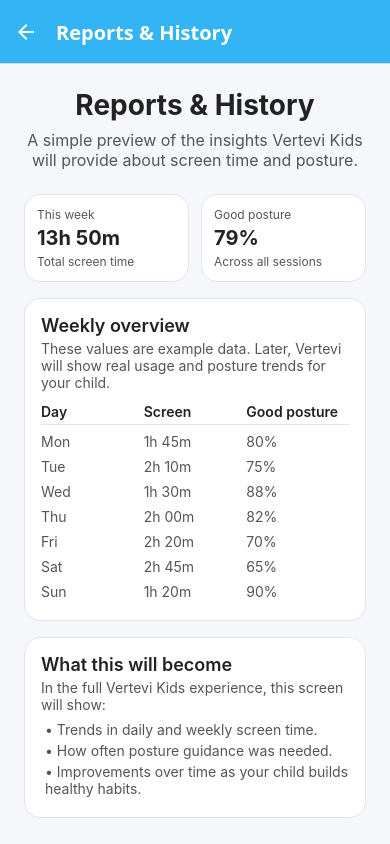
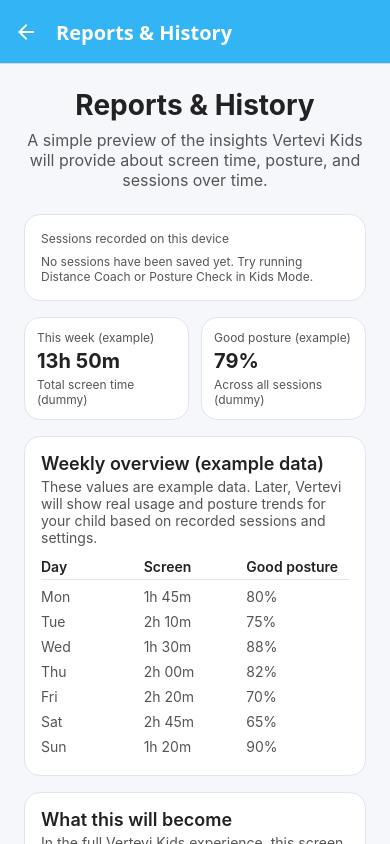
Before and after one commit to Stromma78/vertevi-kids, a React Native app: screen /Reports in a window 390 px wide. Built offline with nearby package versions, Linux system fonts and the light colour scheme.

Commit message:
Show real session counts in Reports alongside example data

```diff
--- a/screens/ReportsScreen.tsx
+++ b/screens/ReportsScreen.tsx
@@ -1,5 +1,7 @@
+import { useEffect, useState } from 'react';
 import { ScrollView, View, Text, StyleSheet } from 'react-native';
 import { colors } from '../theme/colors';
+import { getAllSessions, SessionSummary } from '../data/sessionStore';
 
 type WeeklyDataRow = {
   day: string;
@@ -26,14 +28,33 @@
 }
 
 export default function ReportsScreen() {
-  // Calculate total weekly screen time
+  const [sessions, setSessions] = useState<SessionSummary[]>([]);
+  const [sessionsLoading, setSessionsLoading] = useState(true);
+
+  // Load saved session summaries
+  useEffect(() => {
+    const loadSessions = async () => {
+      try {
+        const all = await getAllSessions();
+        setSessions(all);
+      } catch (error) {
+        console.warn('Failed to load sessions in Reports:', error);
+      } finally {
+        setSessionsLoading(false);
+      }
+    };
+
+    loadSessions();
+  }, []);
+
+  // Calculate total weekly screen time (dummy data for now)
   const totalScreenMinutes = dummyWeeklyData.reduce(
     (sum, row) => sum + row.screenMinutes,
     0
   );
   const totalScreenTimeLabel = formatMinutes(totalScreenMinutes);
 
-  // Calculate average "good posture" percentage
+  // Calculate average "good posture" percentage (from dummy weekly data)
   const avgGoodPosture =
     Math.round(
       dummyWeeklyData.reduce(
@@ -42,35 +63,65 @@
       ) / dummyWeeklyData.length
     );
 
+  // Basic real session stats from sessionStore data
+  const totalSessions = sessions.length;
+  const distanceCount = sessions.filter((s) => s.type === 'distance').length;
+  const postureCount = sessions.filter((s) => s.type === 'posture').length;
+
   return (
     <ScrollView contentContainerStyle={styles.container}>
       <Text style={styles.title}>Reports &amp; History</Text>
       <Text style={styles.subtitle}>
         A simple preview of the insights Vertevi Kids will provide about screen
-        time and posture.
+        time, posture, and sessions over time.
       </Text>
 
-      {/* Summary cards */}
+      {/* Real session summary (from sessionStore) */}
+      <View style={styles.sessionSummaryCard}>
+        <Text style={styles.summaryLabel}>Sessions recorded on this device</Text>
+        {sessionsLoading ? (
+          <Text style={styles.summaryDetail}>Loading sessions…</Text>
+        ) : totalSessions === 0 ? (
+          <Text style={styles.summaryDetail}>
+            No sessions have been saved yet. Try running Distance Coach or
+            Posture Check in Kids Mode.
+          </Text>
+        ) : (
+          <>
+            <Text style={styles.summaryValue}>{totalSessions}</Text>
+            <Text style={styles.summaryDetail}>
+              Distance sessions: {distanceCount}
+            </Text>
+            <Text style={styles.summaryDetail}>
+              Posture sessions: {postureCount}
+            </Text>
+          </>
+        )}
+      </View>
+
+      {/* Summary cards from dummy weekly data */}
       <View style={styles.summaryRow}>
         <View style={styles.summaryCard}>
-          <Text style={styles.summaryLabel}>This week</Text>
+          <Text style={styles.summaryLabel}>This week (example)</Text>
           <Text style={styles.summaryValue}>{totalScreenTimeLabel}</Text>
-          <Text style={styles.summaryDetail}>Total screen time</Text>
+          <Text style={styles.summaryDetail}>Total screen time (dummy)</Text>
         </View>
 
         <View style={styles.summaryCard}>
-          <Text style={styles.summaryLabel}>Good posture</Text>
+          <Text style={styles.summaryLabel}>Good posture (example)</Text>
           <Text style={styles.summaryValue}>{avgGoodPosture}%</Text>
-          <Text style={styles.summaryDetail}>Across all sessions</Text>
+          <Text style={styles.summaryDetail}>
+            Across all sessions (dummy)
+          </Text>
         </View>
       </View>
 
       {/* Weekly overview */}
       <View style={styles.section}>
-        <Text style={styles.sectionTitle}>Weekly overview</Text>
+        <Text style={styles.sectionTitle}>Weekly overview (example data)</Text>
         <Text style={styles.sectionDescription}>
           These values are example data. Later, Vertevi will show real usage and
-          posture trends for your child.
+          posture trends for your child based on recorded sessions and settings.
         </Text>
 
         <View style={styles.tableHeader}>
@@ -102,10 +153,10 @@
           In the full Vertevi Kids experience, this screen will show:
         </Text>
         <Text style={styles.bulletText}>
-          • Trends in daily and weekly screen time.
+          • Trends in daily and weekly screen time based on real usage.
         </Text>
         <Text style={styles.bulletText}>
-          • How often posture guidance was needed.
+          • How often posture guidance was needed during sessions.
         </Text>
         <Text style={styles.bulletText}>
           • Improvements over time as your child builds healthy habits.
@@ -133,6 +184,15 @@
     marginBottom: 24,
     textAlign: 'center',
     color: colors.textSecondary,
+  },
+  sessionSummaryCard: {
+    backgroundColor: colors.background,
+    borderRadius: 16,
+    paddingHorizontal: 16,
+    paddingVertical: 16,
+    borderWidth: 1,
+    borderColor: colors.border,
+    marginBottom: 16,
   },
   summaryRow: {
     flexDirection: 'row',
```
